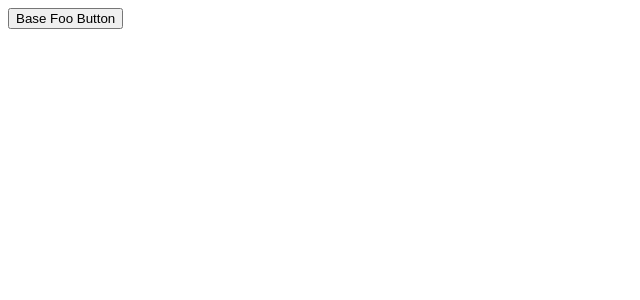
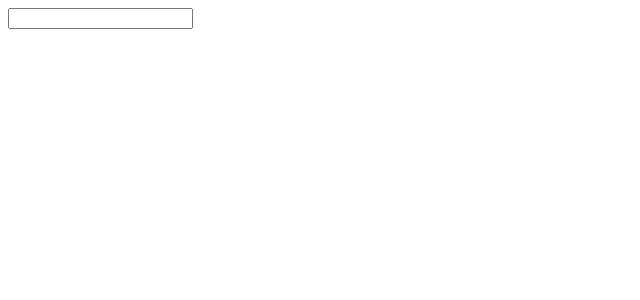
Before and after one commit to shamscorner/nuxt-walkthrough, a Nuxt app: page / in a window 1280 px wide. Shown: the top 300 px of the page, without its empty margins (0-640 px from the left). Built offline with nearby package versions, Linux system fonts and the light colour scheme.

Commit message:
chore: add dynamic component example

```diff
--- a/pages/index.vue
+++ b/pages/index.vue
@@ -1,8 +1,20 @@
 <script setup lang="ts">
-const route = useRoute();
+import { Example } from "#components";
+
+const BaseFooButton = resolveComponent("BaseFooButton");
+
+const clickable = ref(false);
+
+function toggleClickable() {
+  clickable.value = !clickable.value;
+}
 </script>
 
 <template>
-  <!-- <Example /> -->
-  <BaseFooButton />
+  <!-- dynamic components -->
+  <component :is="Example" />
+  <component
+    :is="clickable ? BaseFooButton : 'input'"
+    @click="toggleClickable"
+  />
 </template>
```
